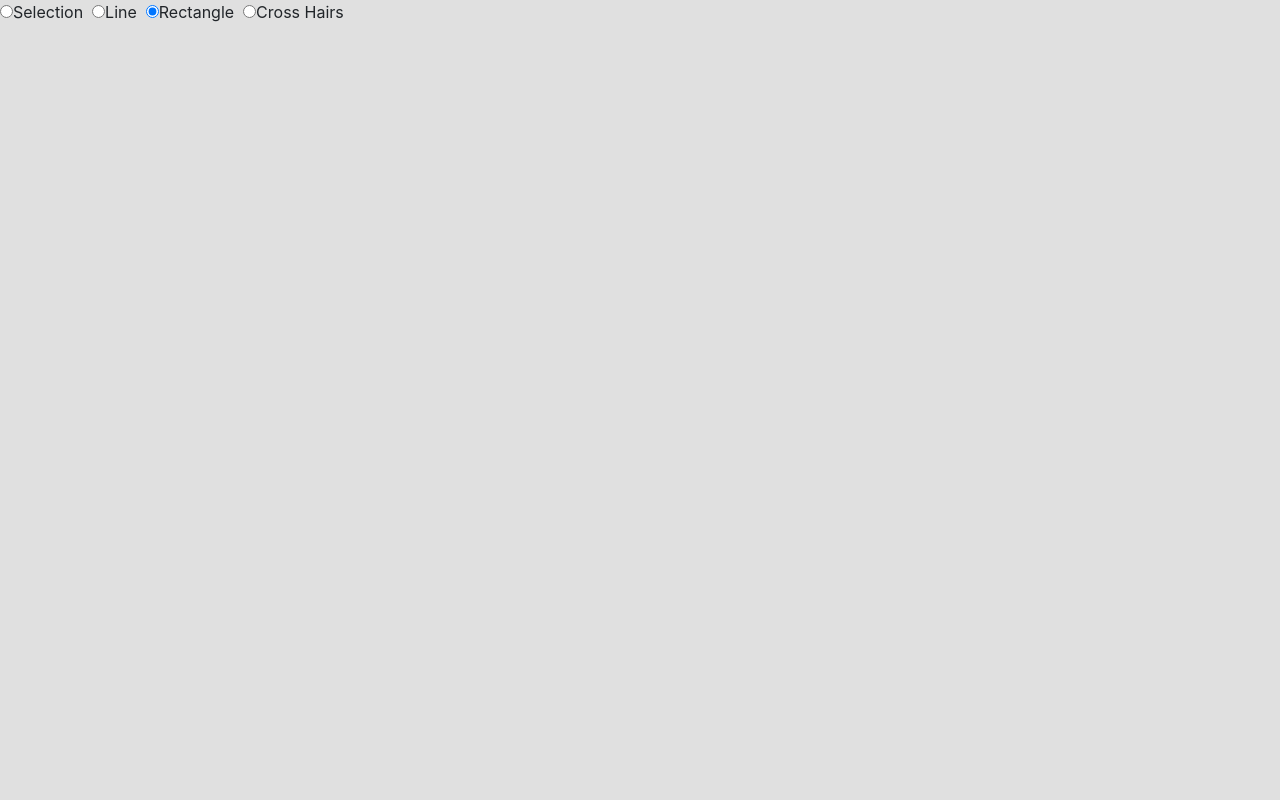
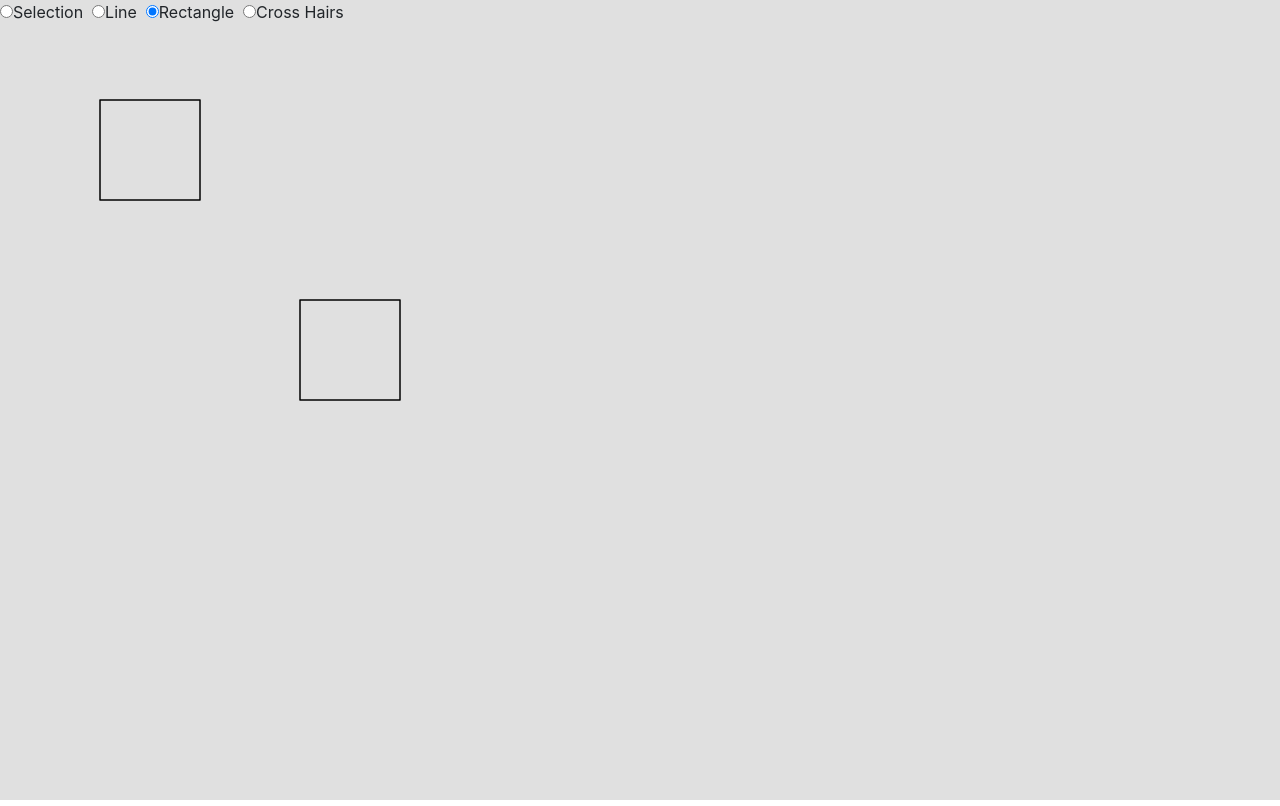
Before and after one commit to peterlharding/drawing-app-03, a React (Create React App) app: page / in a window 1280 px wide. Built offline with nearby package versions, Linux system fonts and the light colour scheme.

Commit message:
Passing a list of rectangles to the <Canvas /> component

```diff
--- a/src/app/App.tsx
+++ b/src/app/App.tsx
@@ -10,7 +10,7 @@ import './App.css'
 
 const App = () => {
 
-    const targets: Rectangle[] = []  // [{x1: 10, y1: 10, x2: 50, y2: 50}, {x1: 100, y1: 100, x2: 200, y2: 200}]
+    const targets: Rectangle[] = [{x1: 100, y1: 100, x2: 200, y2: 200}, {x1: 300, y1: 300, x2: 400, y2: 400}]
 
     return (
         <div className="App">
--- a/src/components/Canvas.tsx
+++ b/src/components/Canvas.tsx
@@ -1,4 +1,4 @@
-import React, {useLayoutEffect, useState} from 'react';
+import React, {useEffect, useLayoutEffect, useState} from 'react';
 
 import logo from '../assets/img/logo.svg'
 
@@ -20,6 +20,7 @@ interface Props {
 
 const Canvas = (props: Props) => {
 
+    const [propElements, setPropElements] = useState<DrawingElement[]|[]>([]);
     const [elements, setElements] = useState<DrawingElement[]|[]>([]);
     const [action, setAction] = useState('none');
     const [tool, setTool] = useState('rectangle');
@@ -31,7 +32,59 @@ const Canvas = (props: Props) => {
 
     const sampleImage = '../assets/img/sample-1.png';
 
+    // -----------------------------------------------------------------------
 
+    useEffect(() => {
+        const targets = props.targets
+
+        // const elements: DrawingElement[] = []
+
+        if (targets.length > 0) {
+            targets.map(target => {
+                const id = elements.length
+                const newElement = createElement(id, target.x1, target.y1, target.x2, target.y2, 'rectangle')
+                setElements(prevState => [...prevState, newElement]);
+                // elements[id] = newElement
+                console.log(`Prop Elements - ${JSON.stringify(elements)}`)
+            })
+
+            // setPropElements(elements)
+        }
+    }, [props.targets])
+
+    // -----------------------------------------------------------------------
+    // https://developer.mozilla.org/en-US/docs/Web/API/CanvasRenderingContext2D/drawImage
+
+    useLayoutEffect(() => {
+        const canvas  = document.getElementById('canvas');
+
+        if (canvas != null && (canvas instanceof HTMLCanvasElement)) {
+            const context = canvas.getContext('2d');
+
+            const backgroundImage = new Image();
+
+            // backgroundImage.src = '../assets/img/english-countryside.jpg'    // 'https://www.w3schools.com/tags/img_the_scream.jpg' // 'https://performiq.com/img/logo2.gif' // '../assets/img/sample-1.png'
+            // backgroundImage.src = 'https://wallpapercave.com/wp/pf3xWQ5.jpg' // 'https://performiq.com/img/logo2.gif' // '../assets/img/sample-1.png'
+
+            if (context !== null) {
+                context.clearRect(0, 0, canvas.width, canvas.height)
+                context.drawImage(backgroundImage, 0, 0);
+                context.fillStyle = 'green';
+                elements.forEach((element) => draw(context, element))
+            }
+
+            // const roughCanvas = rough.canvas(canvas);
+
+            // const rect = generator.rectangle(50, 50, 100, 100);
+            // const line = generator.line(50, 50, 150, 150);
+
+            // roughCanvas.draw(rect);
+            // roughCanvas.draw(line);
+
+        }
+
+        // setElements(newElements)
+    }, [elements])
 
     // -----------------------------------------------------------------------
 
@@ -51,7 +104,7 @@ const Canvas = (props: Props) => {
                 // roughElement = null
         }
 
-        console.log(`createElement - x1 ${x1} y1 ${y1} x2 ${x2} y2 ${y2}`)
+        console.log(`createElement - id ${id} : x1 ${x1} y1 ${y1} x2 ${x2} y2 ${y2} - ${type}`)
 
         return {id, x1, y1, x2, y2, type}
     }
@@ -77,8 +130,6 @@ const Canvas = (props: Props) => {
         }
         switch (element.type) {
             case 'rectangle': {
-                console.log(`draw - x1 ${element.x1} y1 ${element.y1} x2 ${element.x2} y2 ${element.y2}`)
-
                 const width = element.x2 - element.x1
                 const height = element.y2 - element.y1
                 context.strokeRect(element.x1, element.y1, width, height)
@@ -104,54 +155,8 @@ const Canvas = (props: Props) => {
                 break
             }
         }
-
+        console.log(`draw - id: ${element.id} - x1 ${element.x1} y1 ${element.y1} x2 ${element.x2} y2 ${element.y2} - ${element.type}`)
     }
-
-    // -----------------------------------------------------------------------
-    // https://developer.mozilla.org/en-US/docs/Web/API/CanvasRenderingContext2D/drawImage
-
-    useLayoutEffect(() => {
-        const canvas  = document.getElementById('canvas');
-
-        const newElements: DrawingElement[] = []
-
-        if (canvas != null && (canvas instanceof HTMLCanvasElement)) {
-            const context = canvas.getContext('2d');
-
-            const backgroundImage = new Image();
-
-            // backgroundImage.src = '../assets/img/english-countryside.jpg'    // 'https://www.w3schools.com/tags/img_the_scream.jpg' // 'https://performiq.com/img/logo2.gif' // '../assets/img/sample-1.png'
-            // backgroundImage.src = 'https://wallpapercave.com/wp/pf3xWQ5.jpg' // 'https://performiq.com/img/logo2.gif' // '../assets/img/sample-1.png'
-
-            if (context !== null) {
-                context.clearRect(0, 0, canvas.width, canvas.height)
-                context.drawImage(backgroundImage, 0, 0);
-                context.fillStyle = 'green';
-                elements.forEach((element) => draw(context, element))
-            }
-
-            // const roughCanvas = rough.canvas(canvas);
-
-            // const rect = generator.rectangle(50, 50, 100, 100);
-            // const line = generator.line(50, 50, 150, 150);
-
-            // roughCanvas.draw(rect);
-            // roughCanvas.draw(line);
-
-            const targets = props.targets
-
-            if (targets.length > 0) {
-                props.targets.map(target => {
-                    const id = newElements.length
-                    const newElement = createElement(id, target.x1, target.y1, target.x2, target.y2, 'rectangle')
-                    newElements[id] = newElement
-                    console.log(JSON.stringify(newElements))
-                })
-            }
-        }
-
-        // setElements(newElements)
-    }, [elements])
 
     // -----------------------------------------------------------------------
 
```
